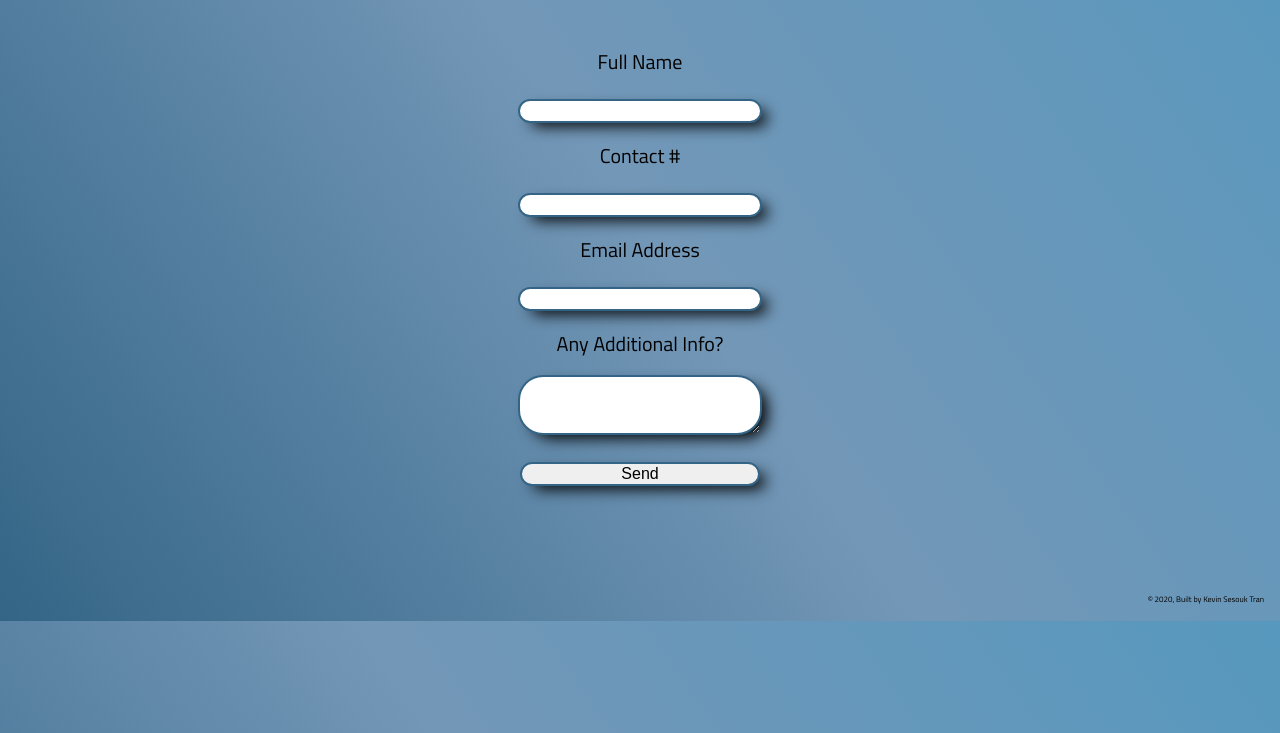
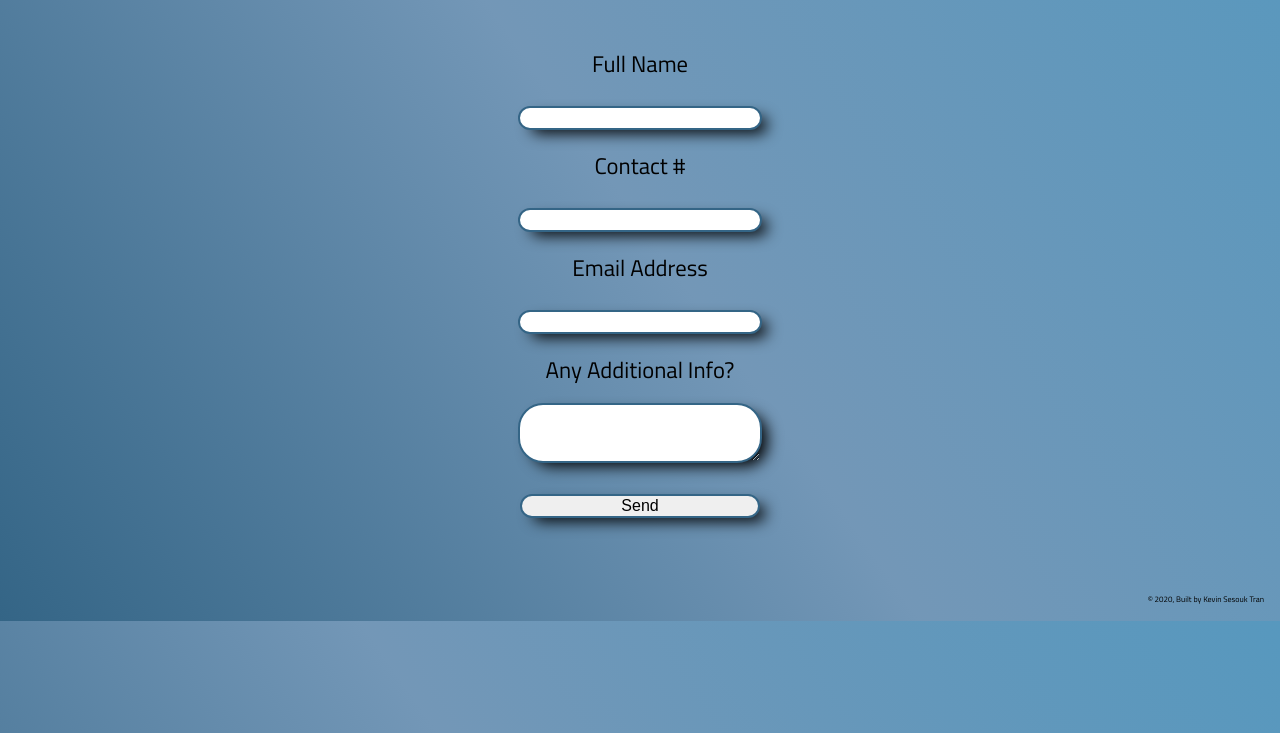
Before and after one commit to sesouk/proto3design, a Gatsby site: page /contact in a window 1280 px wide. Shown: the part 179-912 px from the top of the page. Built offline with nearby package versions, Linux system fonts and the light colour scheme; Gatsby itself is replaced by a stand-in of ours.

Commit message:
fixed some font sizes

```diff
--- a/src/components/styles/_contact.scss
+++ b/src/components/styles/_contact.scss
@@ -1,6 +1,19 @@
 .contact {
-  font-size: 15pt;
   text-align: center;
+  font-size: 9pt;
+
+  @include sm {
+    font-size: 11pt;
+  }
+  @include md {
+    font-size: 13pt;
+  }
+  @include lg {
+    font-size: 15pt;
+  }
+  @include xl {
+    font-size: 17pt;
+  }
 
   &__holder {
 
```
